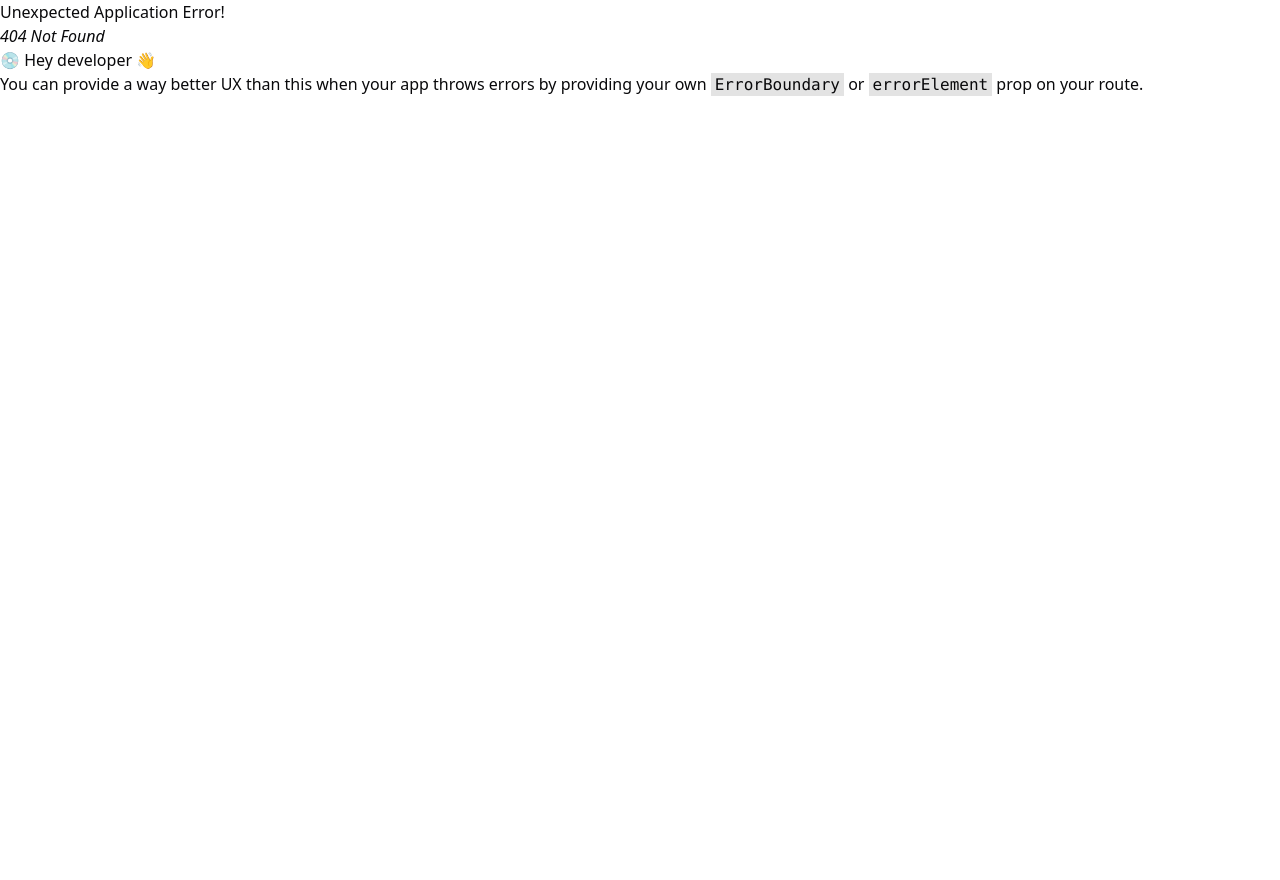
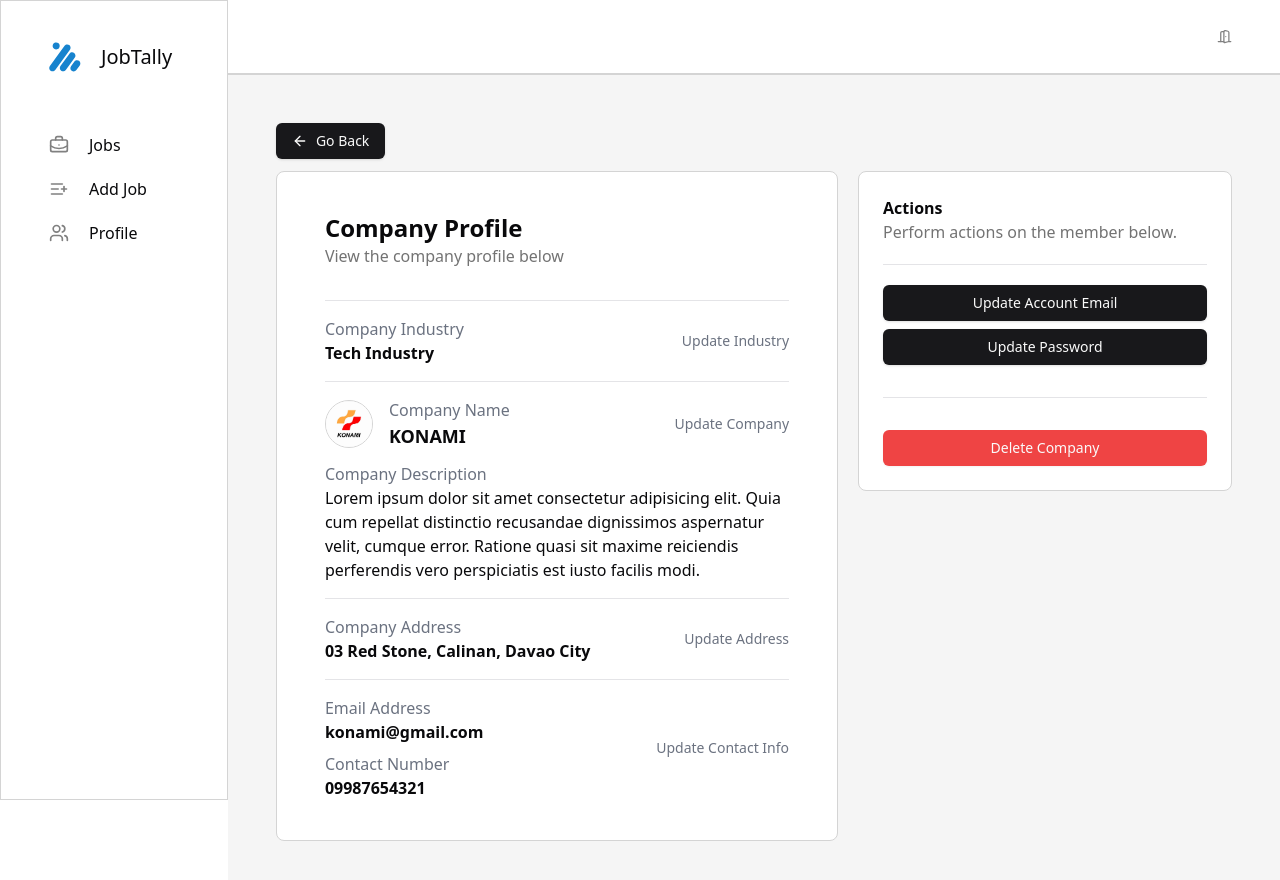
Before and after one commit to riomar0001/bayaw-jobs, a React (Vite) app in the folder frontend/: page /employer/profile in a window 1280 px wide. Before the commit this address had no page. Shown: the top 880 px of the page. Before the commit the page ends 800 px from the top, so only its background shows below. Built offline with nearby package versions, Linux system fonts and the light colour scheme.

Commit message:
Add profile for employer dashboard

```diff
--- a/frontend/src/App.tsx
+++ b/frontend/src/App.tsx
@@ -13,6 +13,7 @@ import EditProfile from "./pages/applicant/EditProfile";
 import EmployerLayout from "./layouts/EmployerLayout";
 import Dashboard from "./pages/employer/Dashboard";
 import AddJob from "./pages/employer/AddJob";
+import ProfileEmployer from "./pages/employer/ProfileEmployer";
 
 
 const router = createBrowserRouter(
@@ -29,6 +30,7 @@ const router = createBrowserRouter(
             <Route element={<EmployerLayout />}>
                 <Route path="/employer/dashboard" element={<Dashboard/>} />
                 <Route path="/employer/add-job" element={<AddJob/>} />
+                <Route path="/employer/profile" element={<ProfileEmployer/>} />
             </Route>
         </>
 
--- a/frontend/src/components/customs/employer/Sidebar.tsx
+++ b/frontend/src/components/customs/employer/Sidebar.tsx
@@ -7,8 +7,8 @@ const Sidebar = () => {
         <div className="bg-white w-64 h-screen border border-neutral-300 flex flex-col gap-y-5 px-12 py-10">
 
             <div className="flex items-center gap-x-5 mb-10">
-                <img src={logos.brandlogo} className="w-10 h-10" />
-                <h1 className="text-2xl font-medium">JobTally</h1>
+                <img src={logos.brandlogo} className="w-8 h-8" />
+                <h1 className="text-xl font-medium">JobTally</h1>
             </div>
 
             <Link to={"/employer/dashboard"}>
@@ -25,10 +25,12 @@ const Sidebar = () => {
                 </div>
             </Link>
 
-            <div className="flex items-center space-x-5 hover:underline cursor-pointer">
-                <Users size={20} color="gray" />
-                <h1>Profile</h1>
-            </div>
+            <Link to={"/employer/profile"}>
+                <div className="flex items-center space-x-5 hover:underline cursor-pointer">
+                    <Users size={20} color="gray" />
+                    <h1>Profile</h1>
+                </div>
+            </Link>
 
         </div>
     )
--- a/frontend/src/constants/index.ts
+++ b/frontend/src/constants/index.ts
@@ -3,6 +3,7 @@ import sample_profile_2 from "../assets/images/sample-profile2.jpg";
 import sample_profile_3 from "../assets/images/sample-profile3.jpg";
 import choose_us from "../assets/images/chooseus.png";
 import union from "../assets/icons/Union.svg";
+import sample_company_1 from "../assets/images/sample-company-1.jpg";
 
 import apple from "../assets/icons/Apple.svg";
 import atnt from "../assets/icons/AT&T.svg";
@@ -17,6 +18,7 @@ export const images = {
     sample_profile_3,
     choose_us,
     union,
+    sample_company_1,
 };
 
 export const logos = {
--- a/frontend/src/pages/employer/AddJob.tsx
+++ b/frontend/src/pages/employer/AddJob.tsx
@@ -3,14 +3,17 @@ import { Input } from "@/components/ui/input"
 import { Select, SelectContent, SelectItem, SelectTrigger, SelectValue } from "@/components/ui/select"
 import { Textarea } from "@/components/ui/textarea"
 import { ArrowLeft } from "lucide-react"
+import { Link } from "react-router-dom"
 
 const AddJob = () => {
     return (
         <div className="p-12">
-            <Button className="mb-3" onClick={() => window.history.back()}>
-                <ArrowLeft size={15} />
-                Go Back
-            </Button>
+            <Link to={"/employer/dashboard"}>
+                <Button className="mb-3">
+                    <ArrowLeft size={15} />
+                    Go Back
+                </Button>
+            </Link>
 
             <div className="flex gap-x-5">
                 <section className="flex-1">
@@ -71,7 +74,7 @@ const AddJob = () => {
                     </div>
                 </section>
 
-                <section className="">
+                <section>
                     <div className="bg-white border border-neutral-300 rounded-lg p-6">
                         <h1 className="font-semibold">Actions</h1>
                         <h1 className="font-light text-neutral-500">Perform actions on the Job below.</h1>
--- /dev/null
+++ b/frontend/src/pages/employer/ProfileEmployer.tsx
@@ -0,0 +1,98 @@
+import { Button } from "@/components/ui/button"
+import { images } from "@/constants"
+import { ArrowLeft } from "lucide-react"
+import { Link } from "react-router-dom"
+
+const ProfileEmployer = () => {
+    return (
+        <div className="p-12">
+            <Link to={"emplyer/dashboard"}>
+                <Button className="mb-3">
+                    <ArrowLeft size={15} />
+                    Go Back
+                </Button>
+            </Link>
+
+            <div className="flex gap-x-5">
+                <section className="flex-1">
+                    <div className="bg-white border border-neutral-300 rounded-lg w-full px-12 py-10">
+                        <div className="mb-8">
+                            <h1 className="text-2xl font-bold">Company Profile</h1>
+                            <h1 className="text-base font-normal text-neutral-500">View the company profile below</h1>
+                        </div>
+
+                        <hr className="my-4" />
+
+                        <div className="flex items-center justify-between">
+                            <div>
+                                <h1 className="font-light text-gray-500">Company Industry</h1>
+                                <h1 className="font-semibold">Tech Industry</h1>
+                            </div>
+                            <h1 className="text-gray-500 text-sm hover:underline cursor-pointer">Update Industry</h1>
+                        </div>
+
+                        <hr className="my-4" />
+
+                        <div className="flex items-center justify-between">
+                            <div className="flex items-center gap-x-4">
+                                <img src={images.sample_company_1} className="w-12 h-12 rounded-full object-cover border border-neutral-300" />
+                                <div>
+                                    <h1 className="font-light text-gray-500">Company Name</h1>
+                                    <h1 className="font-semibold text-lg">KONAMI</h1>
+                                </div>
+                            </div>
+                            <h1 className="text-gray-500 text-sm hover:underline cursor-pointer">Update Company</h1>
+                        </div>
+
+                        <div className="mt-3">
+                            <h1 className="font-light text-gray-500">Company Description</h1>
+                            <h1 className="font-light">Lorem ipsum dolor sit amet consectetur adipisicing elit. Quia cum repellat distinctio recusandae dignissimos aspernatur velit, cumque error. Ratione quasi sit maxime reiciendis perferendis vero perspiciatis est iusto facilis modi.</h1>
+                        </div>
+
+                        <hr className="my-4" />
+
+                        <div className="flex items-center justify-between">
+                            <div>
+                                <h1 className="font-light text-gray-500">Company Address</h1>
+                                <h1 className="font-semibold">03 Red Stone, Calinan, Davao City</h1>
+                            </div>
+                            <h1 className="text-gray-500 text-sm hover:underline cursor-pointer">Update Address</h1>
+                        </div>
+
+                        <hr className="my-4" />
+
+                        <div className="flex items-center justify-between">
+                            <div>
+                                <h1 className="font-light text-gray-500">Email Address</h1>
+                                <h1 className="font-semibold mb-2">konami@gmail.com</h1>
+                                <h1 className="font-light text-gray-500">Contact Number</h1>
+                                <h1 className="font-semibold">09987654321</h1>
+                            </div>
+                            <h1 className="text-gray-500 text-sm hover:underline cursor-pointer">Update Contact Info</h1>
+                        </div>
+
+                    </div>
+
+
+
+                </section>
+
+                <section>
+                    <div className="bg-white border border-neutral-300 rounded-lg p-6">
+                        <h1 className="font-semibold">Actions</h1>
+                        <h1 className="font-light text-neutral-500">Perform actions on the member below.</h1>
+                        <hr className="my-5" />
+                        <Button className="w-full mb-2">Update Account Email</Button>
+                        <Button className="w-full">Update Password</Button>
+                        <hr className="my-8" />
+                        <Button className="w-full" variant={"destructive"}>Delete Company</Button>
+                    </div>
+                </section>
+
+            </div>
+
+        </div>
+    )
+}
+
+export default ProfileEmployer
```
Also changed, not shown: frontend/src/assets/images/sample-company-1.jpg (added).
